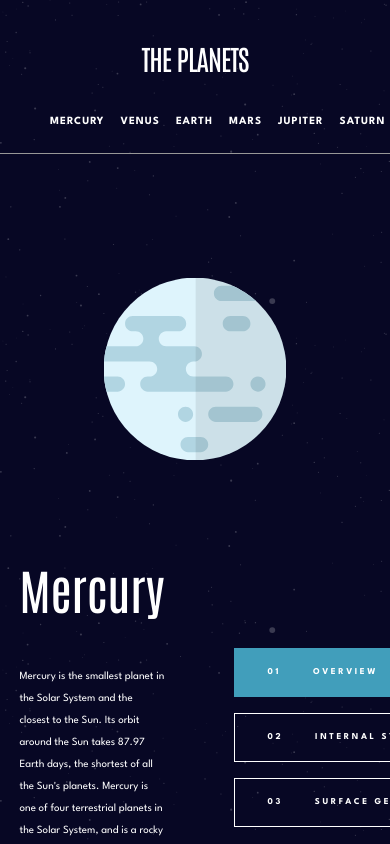
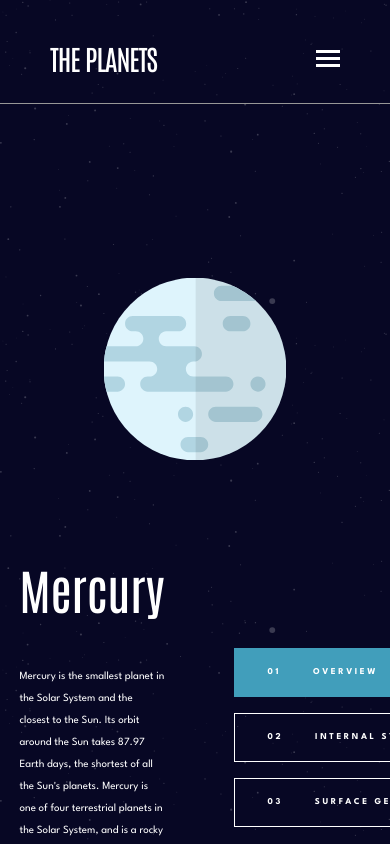
Before and after one commit to GazdagB/fm-planets, a React (Create React App) app: page / in a window 390 px wide. Shown: the top 844 px of the page. Built offline with nearby package versions, Linux system fonts and the light colour scheme; the HTML template or start-up script is replaced by a standard one.

Commit message:
Mobile toggler done

```diff
--- a/src/components/Header.css
+++ b/src/components/Header.css
@@ -7,6 +7,20 @@
     width: 100%;
     padding: calc((85px - 36.667px) /2) 42px ;
     border-bottom: 1px solid #979797 ;
+}
+
+.navbar-toggler{
+    display: none;
+}
+
+.line{
+    height: 3px;
+    width: 24px;
+    background-color: #fff;
+}
+
+.line:not(:last-child){
+    margin-bottom: 4px;
 }
 
 .li{
@@ -31,3 +45,7 @@
     font-family: 'Antonio', sans-serif;
     letter-spacing: -1.05px;
 }
+
+.mobile-menu{
+    display: none;
+}
--- a/src/components/Header.js
+++ b/src/components/Header.js
@@ -8,6 +8,11 @@ export default function Header() {
         <nav className="navbar flex">
         <div className="logo">THE PLANETS</div>
 
+        <div className="navbar-toggler">
+            <div className="line"></div>
+            <div className="line"></div>
+            <div className="line"></div>
+        </div>
         <div className="menu">
             <Link className="li" to="/">mercury</Link>
             <Link className="li" to="/venus">venus</Link>
@@ -18,6 +23,10 @@ export default function Header() {
             <Link className="li" to="/uranus">uranus</Link>
             <Link className="li" to="/neptune">neptune</Link>
         </div>
+
+        <div className="mobile-menu">
+
+        </div>
         </nav>
     );
 };
--- a/src/components/Responsive.css
+++ b/src/components/Responsive.css
@@ -131,6 +131,24 @@
     }
 }
 
+/* ============= MOBILE RESPONSIVITY ================== */
 @media only screen and (max-width: 650px){
+    .menu{
+        display: none;
+    }
+
+    .navbar-toggler{
+        display: block;
+    }
+
+    .navbar{
+        flex-direction: row;
+        align-items: center;
+    }
+
+    .logo{
+        margin: 0;
+    }
+
 
 }
```
